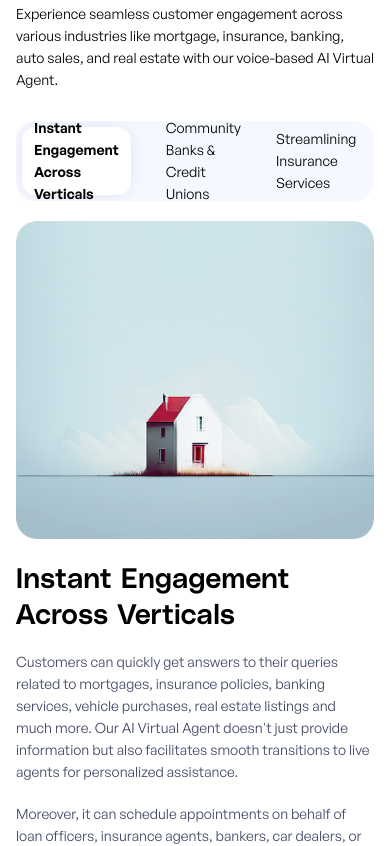
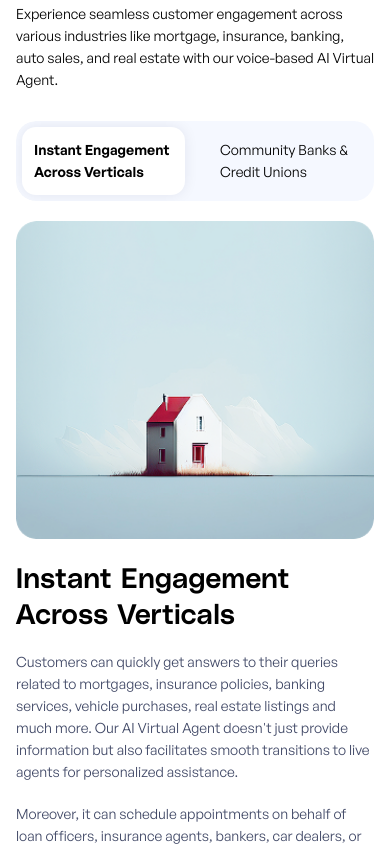
Before and after one commit to MdMuzahid07/AIVA, a Next.js app: page / in a window 390 px wide. Shown: the part 5260-6106 px from the top of the page. Built offline with nearby package versions, Linux system fonts and the light colour scheme.

Commit message:
instantEngagement tabs mobile reponsived

```diff
--- a/src/components/home/InstantEngagement.tsx
+++ b/src/components/home/InstantEngagement.tsx
@@ -3,8 +3,7 @@ import Image from "next/image";
 import { useState } from "react";
 
 
-
-const tabData = [
+const tabsData = [
     {
         id: "verticals",
         title: "Instant Engagement Across Verticals",
@@ -28,7 +27,7 @@ const tabData = [
         ],
         image: {
             desktop: "/images/home/instant-engagement/professional-team-2.png",
-            mobile: "/images/home/instant-engagement/professional-team-mobile.png",
+            mobile: "/images/home/instant-engagement/professional-team-2.png",
         },
     },
     {
@@ -41,7 +40,7 @@ const tabData = [
         ],
         image: {
             desktop: "/images/home/instant-engagement/professional-team-3.png",
-            mobile: "/images/home/instant-engagement/professional-team-mobile.png",
+            mobile: "/images/home/instant-engagement/professional-team-3.png",
         },
     },
     {
@@ -54,7 +53,7 @@ const tabData = [
         ],
         image: {
             desktop: "/images/home/instant-engagement/professional-team-4.png",
-            mobile: "/images/home/instant-engagement/professional-team-mobile.png",
+            mobile: "/images/home/instant-engagement/professional-team-4.png",
         },
     },
 ];
@@ -62,7 +61,7 @@ const tabData = [
 const InstantEngagement = () => {
     const [activeTab, setActiveTab] = useState("verticals");
 
-    const currentTab = tabData.find((tab) => tab.id === activeTab) || tabData[0]
+    const currentTab = tabsData.find((tab) => tab.id === activeTab) || tabsData[0]
 
 
     return (
@@ -80,10 +79,10 @@ const InstantEngagement = () => {
             <div className="max-w-[1240px] mx-auto">
 
                 {/* tabs buttons  */}
-                <div className="overflow-x-auto overflow-y-hidden">
-                    <div className="bg-[rgba(70,111,255,0.05)] h-[80px] md:h-[90px] rounded-[20px] p-[6px] md:p-[10px] flex items-center gap-[35px]">
+                <div className="overflow-x-auto overflow-y-hidden  rounded-[20px]">
+                    <div className="bg-[rgba(70,111,255,0.05)] h-[80px] md:h-[90px] rounded-[20px] p-[6px] md:p-[10px] flex items-center gap-[35px]  min-w-[1240px]">
 
-                        {tabData?.map((tab) => (
+                        {tabsData?.map((tab) => (
                             <button
                                 key={tab?.id}
                                 onClick={() => setActiveTab(tab?.id)}
@@ -95,28 +94,8 @@ const InstantEngagement = () => {
                                 {tab?.title}
                             </button>
                         ))}
-
-                        {/*
-                        <button className="w-[163px] md:min-w-[328px] h-[68px] md:h-[70px] p-[12px] md:p-[21px] rounded-[14px] md:rounded-[10px] shadow-[0px 0px 14px 0px rgba(15,25,62,0.08)] bg-white text-[14px] md:text-[16px] md:leading-[24px] font-semibold leading-[22px] font-general-sans  text-start md:text-center flex justify-center items-center">
-                            Instant Engagement Across Verticals
-                        </button>
-
-                        <button className="w-[163px] md:w-full text-[14px] md:text-[16px] md:leading-[24px] leading-[22px] font-general-sans  text-start md:text-center flex justify-center items-center">
-                            Community Banks & Credit Unions
-                        </button>
-
-                        <button className="w-[163px] md:w-full text-[14px] md:text-[16px] md:leading-[24px] leading-[22px] font-general-sans  text-start md:text-center flex justify-center items-center">
-                            Streamlining Insurance Services
-                        </button>
-
-                        <button className="w-[163px] md:w-full text-[14px] md:text-[16px] md:leading-[24px] leading-[22px] font-general-sans  text-start md:text-center flex justify-center items-center">
-                            Dynamic Realtor Communications
-                        </button> */}
-
                     </div>
                 </div>
-
-
 
                 <div className="mt-[20px] md:mt-[40px] flex flex-col lg:flex-row gap-[20px] md:gap-[65px] relative">
 
@@ -145,9 +124,6 @@ const InstantEngagement = () => {
 
                     <div className="w-full lg:max-w-[610px]">
                         <h1 className="text-[28px] md:text-[38px] font-polySans font-bold leading-[36px] md:leading-[46px] tracking-[0.42px] md:tracking-[0.57px]">
-                            {/* Instant Engagement <br />
-                            Across Verticals */}
-
                             {currentTab?.heading?.split("\n")?.map((line, i) => (
                                 <span key={i}>
                                     {line}
@@ -155,12 +131,6 @@ const InstantEngagement = () => {
                                 </span>
                             ))}
                         </h1>
-                        {/* <p className="mt-[20px] md:mt-[40px] text-[14px] md:text-[16px] leading-[22px] md:leading-[24px] font-general-sans text-[rgba(15,25,62,0.80)]">
-                            Customers can quickly get answers to their queries related to mortgages, insurance policies, banking services, vehicle purchases, real estate listings and much more. Our AI Virtual Agent doesn&lsquo;t just provide information but also facilitates smooth transitions to live agents for personalized assistance.
-                        </p>
-                        <p className="mt-[20px] md:mt-[24px] text-[14px] md:text-[16px] leading-[22px] md:leading-[24px] font-general-sans text-[rgba(15,25,62,0.80)]">
-                            Moreover, it can schedule appointments on behalf of loan officers, insurance agents, bankers, car dealers, or realtors. The system ensures a seamless customer experience by sending SMS confirmations and follow-up messages, enhancing convenience throughout the entire process.
-                        </p> */}
 
                         {currentTab?.description?.map((paragraph, index) => (
                             <p
@@ -172,7 +142,7 @@ const InstantEngagement = () => {
                         ))}
 
 
-                        <div className="absolute bottom-0">
+                        <div className="lg:absolute lg:bottom-0">
                             <button className="mt-[20px] md:mt-[95px] w-[185px] md:w-[197px] inline-flex items-center gap-[8px] h-[44px] md:h-[58px] rounded-[100px] bg-quaternary">
                                 <div className="w-[36px] md:w-[48px] h-[36px] md:h-[48px] rounded-full bg-white p-[5px] m-[4px] flex justify-center items-center">
                                     <span className="hidden md:flex">
@@ -208,7 +178,6 @@ const InstantEngagement = () => {
                     </div>
 
 
-
                 </div>
 
             </div>
```
